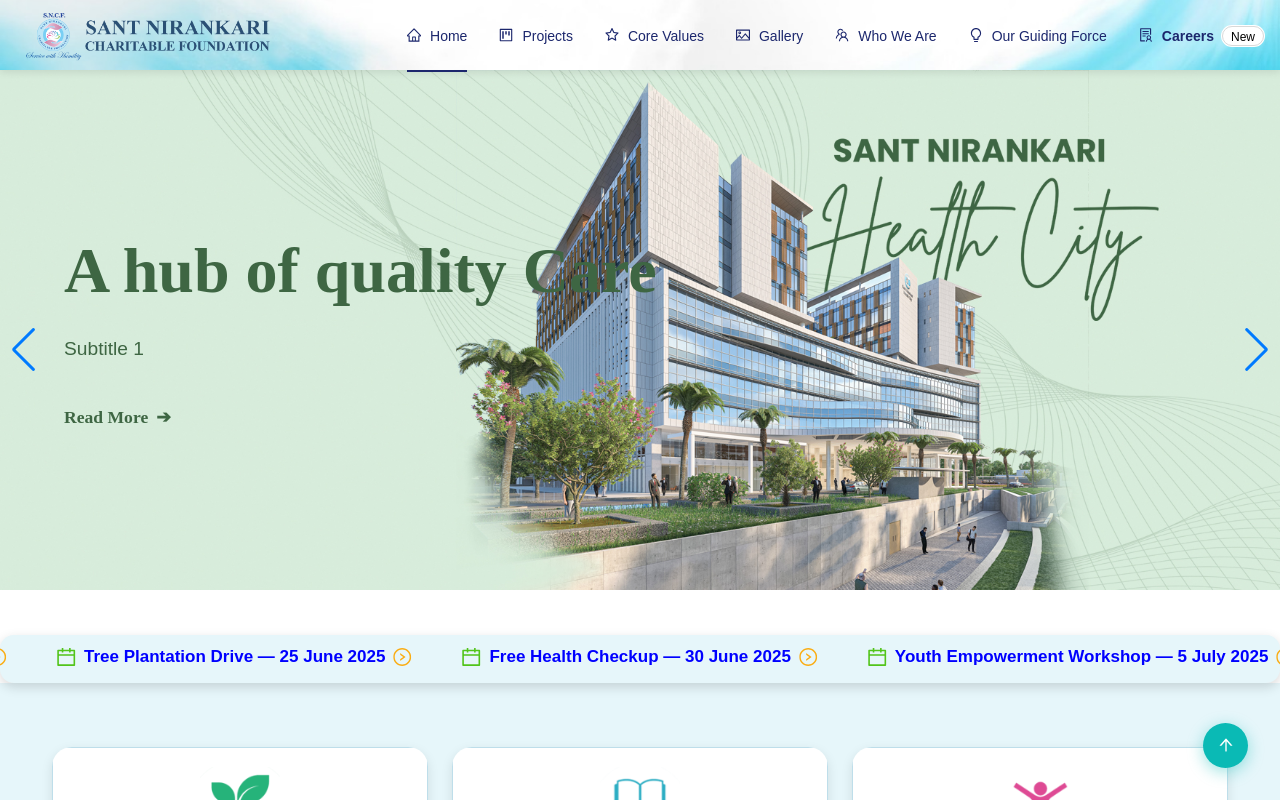
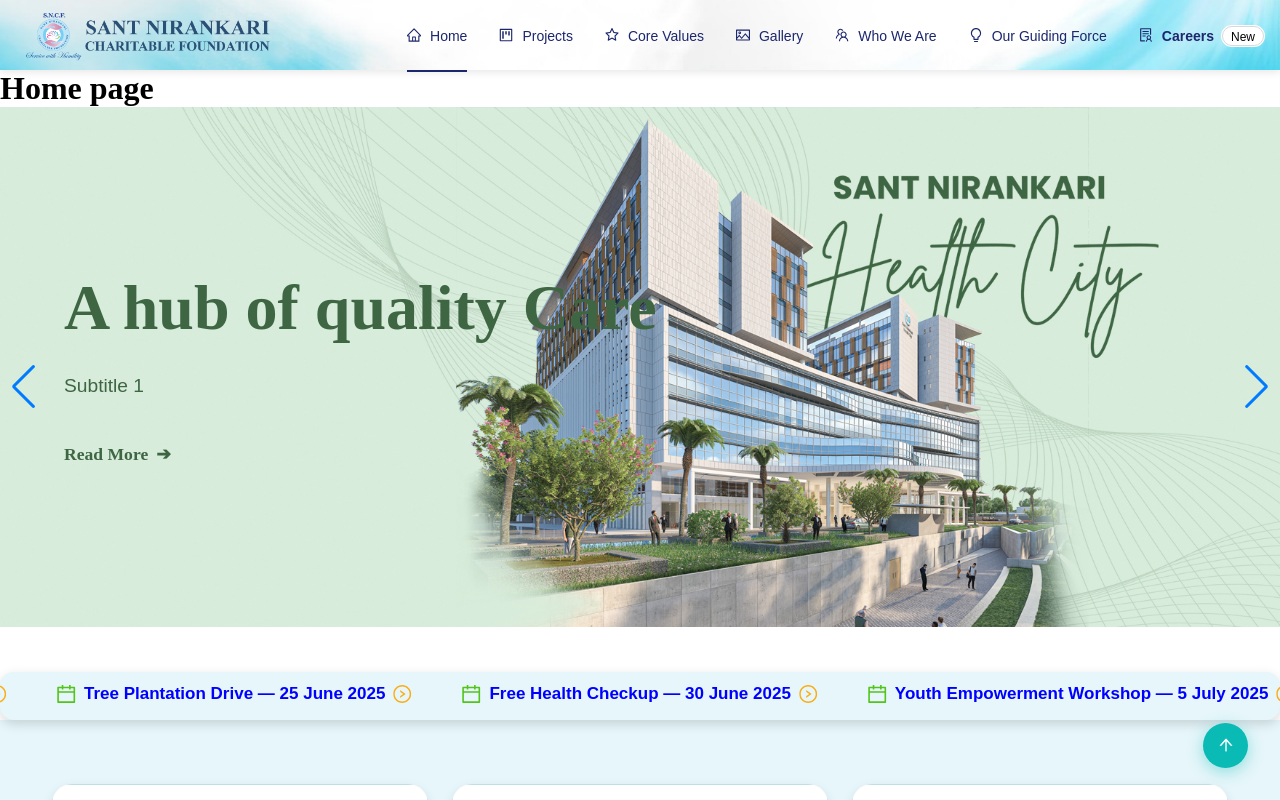
Before and after one commit to ShrutikaDesai/SNCF-Deploy, a React (Vite) app: page / in a window 1280 px wide. Shown: the top 800 px of the page. Built offline with nearby package versions, Linux system fonts and the light colour scheme; a web font is replaced by a local one; what antd-style would draw is missing.

Commit message:
1st trial change

```diff
--- a/src/components/HomePage.jsx
+++ b/src/components/HomePage.jsx
@@ -236,8 +236,8 @@
 
 
 const HomePage = () => (
-  <div
-  >
+  <div>
+    <h1> Home page</h1>
 
     {/* Hero Section */}
     <section>
```
